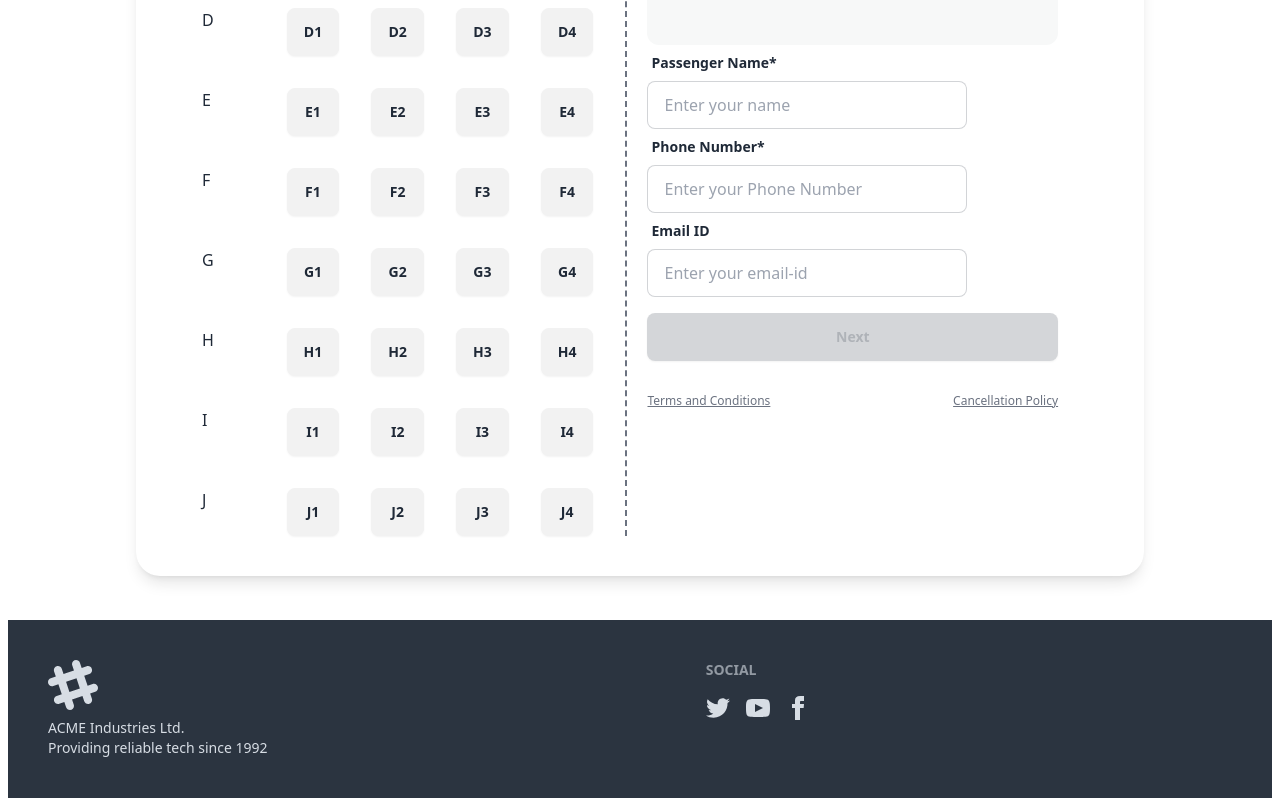
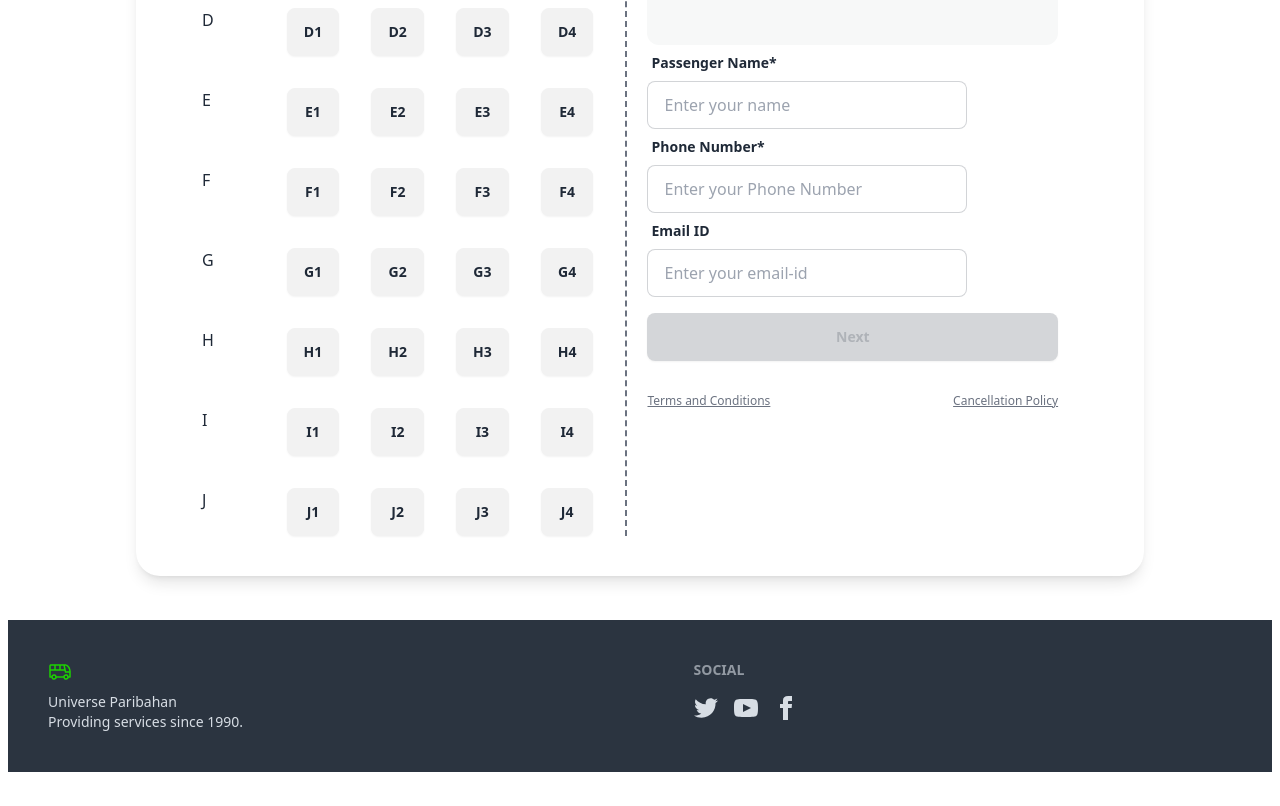
Before and after one commit to saida-taien/Smart-Ticketing, a plain HTML site: page index.html in a window 1280 px wide. Shown: the part 2708-3514 px from the top of the page. After the commit the page ends 3488 px from the top, so only its background shows below. Drawn offline with nearby package versions, Linux system fonts and the light colour scheme.

Commit message:
footer added

```diff
--- a/Scripts.js
+++ b/Scripts.js
@@ -53,7 +53,7 @@ applyBtn.addEventListener('click', function (event) {
             const couponSection = document.getElementById('coupon-section');
             couponSection.classList.add('hidden');
         }
-        else if (couponCode === 'COUPLE20') {
+        else if (couponCode === 'COUPLE 20') {
             discount('discount-text', priceSum, 0.2);
             const discountAmount = discountAmountForGrandTotal(priceSum, 0.2);
             document.getElementById('grand-total').innerText = priceSum - discountAmount;
--- a/index.html
+++ b/index.html
@@ -436,13 +436,8 @@
     <footer>
         <footer class="footer p-10 bg-neutral text-neutral-content">
             <aside>
-                <svg width="50" height="50" viewBox="0 0 24 24" xmlns="http://www.w3.org/2000/svg" fill-rule="evenodd"
-                    clip-rule="evenodd" class="fill-current">
-                    <path
-                        d="M22.672 15.226l-2.432.811.841 2.515c.33 1.019-.209 2.127-1.23 2.456-1.15.325-2.148-.321-2.463-1.226l-.84-2.518-5.013 1.677.84 2.517c.391 1.203-.434 2.542-1.831 2.542-.88 0-1.601-.564-1.86-1.314l-.842-2.516-2.431.809c-1.135.328-2.145-.317-2.463-1.229-.329-1.018.211-2.127 1.231-2.456l2.432-.809-1.621-4.823-2.432.808c-1.355.384-2.558-.59-2.558-1.839 0-.817.509-1.582 1.327-1.846l2.433-.809-.842-2.515c-.33-1.02.211-2.129 1.232-2.458 1.02-.329 2.13.209 2.461 1.229l.842 2.515 5.011-1.677-.839-2.517c-.403-1.238.484-2.553 1.843-2.553.819 0 1.585.509 1.85 1.326l.841 2.517 2.431-.81c1.02-.33 2.131.211 2.461 1.229.332 1.018-.21 2.126-1.23 2.456l-2.433.809 1.622 4.823 2.433-.809c1.242-.401 2.557.484 2.557 1.838 0 .819-.51 1.583-1.328 1.847m-8.992-6.428l-5.01 1.675 1.619 4.828 5.011-1.674-1.62-4.829z">
-                    </path>
-                </svg>
-                <p>ACME Industries Ltd.<br>Providing reliable tech since 1992</p>
+                <img src="images/bus-icon.png" alt="">
+                <p>Universe Paribahan<br>Providing services since 1990.</p>
             </aside>
             <nav>
                 <h6 class="footer-title">Social</h6>
```
